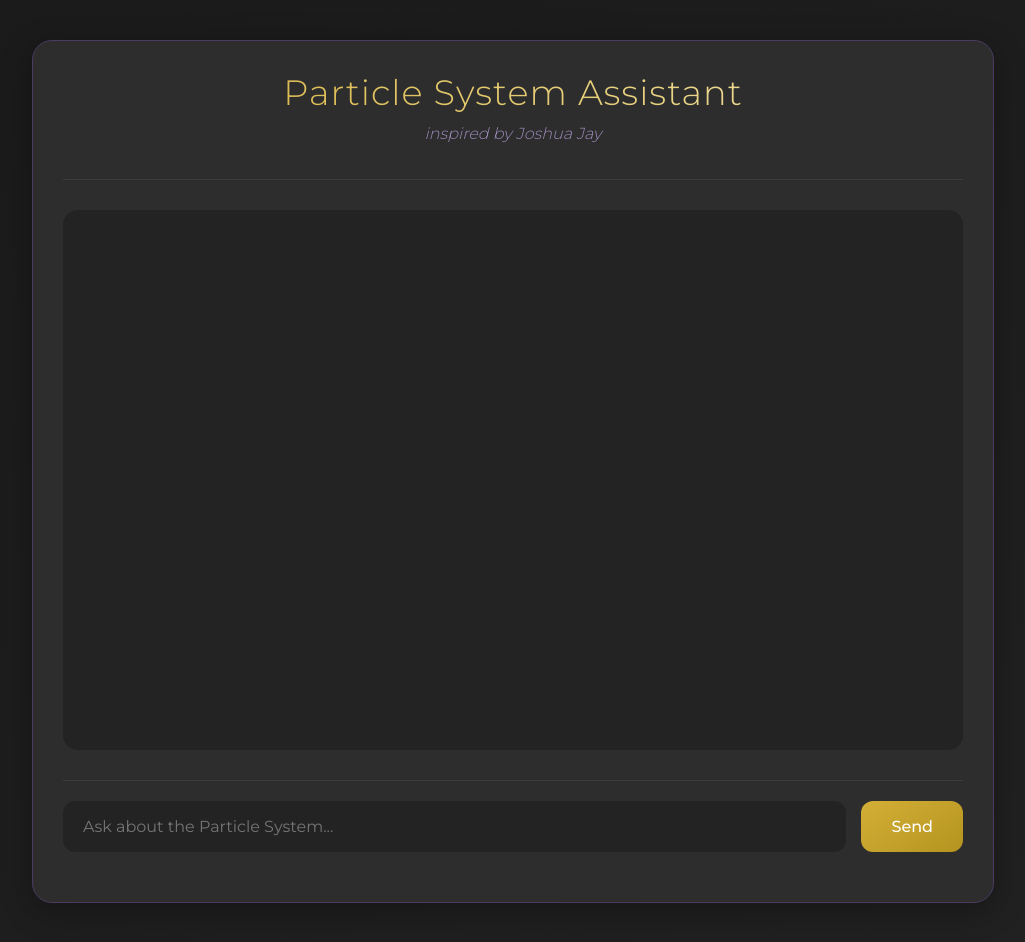
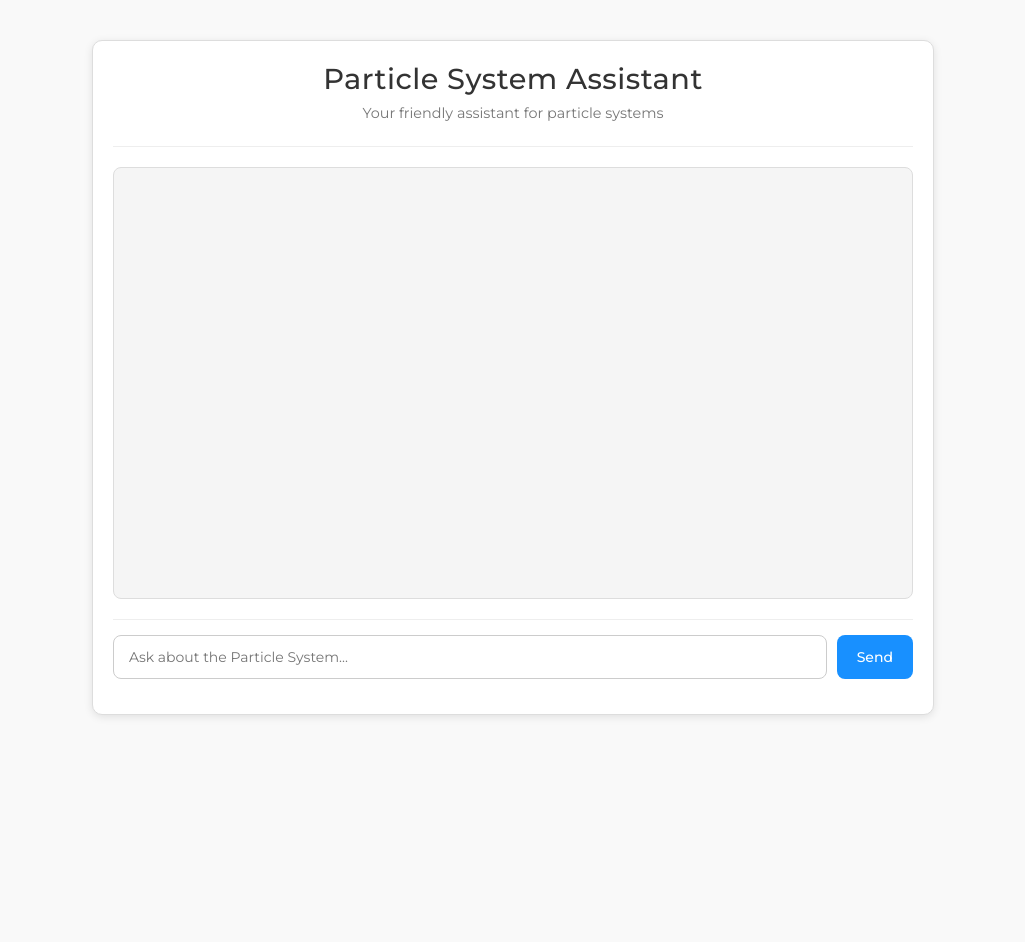
Before and after one commit to dtberg/ai-assistant-project, a plain HTML site: page index.html in a window 1280 px wide. Shown: the whole page, without its empty margins (127-1152 px from the left). After the commit the page ends 840 px from the top, so only its background shows below. Drawn offline with Linux system fonts and the light colour scheme.

Commit message:
Redesigned index.html

```diff
--- a/index.html
+++ b/index.html
@@ -8,148 +8,138 @@
             font-family: 'Montserrat', sans-serif;
             margin: 0;
             padding: 20px;
-            background: linear-gradient(145deg, #1a1a1a, #212121);
-            color: #e0e0e0;
+            background-color: #f9f9f9;
+            color: #333;
             min-height: 100vh;
         }
 
         .chat-container {
-            max-width: 900px;
+            max-width: 800px;
             margin: 20px auto;
-            background: #2d2d2d;
-            border: 1px solid #4a3b63;
-            border-radius: 20px;
-            box-shadow: 0 8px 32px rgba(0, 0, 0, 0.3);
-            padding: 30px;
-            position: relative;
-            overflow: hidden;
+            background: #ffffff;
+            border: 1px solid #ddd;
+            border-radius: 10px;
+            box-shadow: 0 2px 8px rgba(0, 0, 0, 0.1);
+            padding: 20px;
         }
 
         .header {
             text-align: center;
-            margin-bottom: 30px;
-            padding-bottom: 20px;
-            border-bottom: 1px solid #3d3d3d;
+            margin-bottom: 20px;
+            padding-bottom: 10px;
+            border-bottom: 1px solid #eee;
         }
 
         .header h1 {
-            font-size: 2.2em;
+            font-size: 1.8em;
             margin: 0;
-            letter-spacing: 1px;
-            font-weight: 300;
-            background: linear-gradient(45deg, #d4af37, #f4e5ac);
-            -webkit-background-clip: text;
-            background-clip: text;
-            color: transparent;
+            letter-spacing: 0.5px;
+            font-weight: 500;
+            color: #333;
         }
 
         .header p {
-            color: #9c89b8;
-            margin-top: 10px;
-            font-style: italic;
-            font-weight: 300;
+            color: #777;
+            margin-top: 8px;
+            font-size: 0.9em;
         }
 
         .chat-messages {
-            height: 500px;
+            height: 400px;
             overflow-y: auto;
-            padding: 20px;
-            border-radius: 15px;
-            background: #232323;
-            margin-bottom: 30px;
+            padding: 15px;
+            border-radius: 8px;
+            background: #f5f5f5;
+            margin-bottom: 20px;
+            border: 1px solid #ddd;
         }
 
         .message {
-            margin: 15px 0;
-            padding: 18px;
-            border-radius: 18px;
-            max-width: 85%;
+            margin: 10px 0;
+            padding: 12px 15px;
+            border-radius: 8px;
+            max-width: 80%;
             position: relative;
-            line-height: 1.5;
-            font-weight: 300;
+            line-height: 1.4;
+            font-size: 0.9em;
         }
 
         .user-message {
-            background: linear-gradient(145deg, #4a3b63, #5d4a7d);
-            border-left: 3px solid #d4af37;
-            color: #ffffff;
+            background-color: #d9f7be;
+            border: 1px solid #b7eb8f;
             margin-left: auto;
-            box-shadow: 0 2px 8px rgba(0, 0, 0, 0.2);
+            color: #333;
         }
 
         .assistant-message {
-            background: linear-gradient(145deg, #2a2a2a, #323232);
-            border-left: 3px solid #9c89b8;
-            color: #e0e0e0;
+            background-color: #e6f7ff;
+            border: 1px solid #91d5ff;
             margin-right: auto;
-            box-shadow: 0 2px 8px rgba(0, 0, 0, 0.2);
+            color: #333;
         }
 
         .input-area {
             display: flex;
-            gap: 15px;
-            padding: 20px 0;
-            border-top: 1px solid #3d3d3d;
+            gap: 10px;
+            padding: 15px 0;
+            border-top: 1px solid #eee;
         }
 
         #user-input {
             flex-grow: 1;
-            padding: 16px 20px;
-            border: none;
-            border-radius: 12px;
-            background: #232323;
+            padding: 12px 15px;
+            border: 1px solid #ccc;
+            border-radius: 8px;
             font-family: 'Montserrat', sans-serif;
-            font-size: 16px;
-            color: #ffffff;
-            transition: all 0.3s ease;
+            font-size: 14px;
+            color: #333;
+            background: #fff;
         }
 
         #user-input:focus {
             outline: none;
-            box-shadow: 0 0 0 2px #4a3b63;
-            background: #2a2a2a;
+            border-color: #1890ff;
+            box-shadow: 0 0 3px rgba(24, 144, 255, 0.3);
         }
 
         #send-button {
-            padding: 16px 30px;
-            background: linear-gradient(145deg, #d4af37, #b4941f);
-            color: #ffffff;
+            padding: 12px 20px;
+            background-color: #1890ff;
+            color: #fff;
             border: none;
-            border-radius: 12px;
+            border-radius: 8px;
             font-family: 'Montserrat', sans-serif;
-            font-size: 16px;
+            font-size: 14px;
             cursor: pointer;
-            transition: all 0.3s ease;
+            transition: background-color 0.3s ease;
             font-weight: 500;
         }
 
         #send-button:hover {
-            background: linear-gradient(145deg, #e5c04c, #d4af37);
-            transform: translateY(-1px);
+            background-color: #40a9ff;
         }
 
         #send-button:disabled {
-            background-color: #3d3d3d;
+            background-color: #d9d9d9;
             cursor: not-allowed;
-            transform: none;
         }
 
         .chat-messages::-webkit-scrollbar {
-            width: 8px;
+            width: 6px;
         }
 
         .chat-messages::-webkit-scrollbar-track {
-            background: #232323;
-            border-radius: 4px;
+            background: #f1f1f1;
+            border-radius: 3px;
         }
 
         .chat-messages::-webkit-scrollbar-thumb {
-            background: #4a3b63;
-            border-radius: 4px;
+            background: #ccc;
+            border-radius: 3px;
         }
 
         .chat-messages::-webkit-scrollbar-thumb:hover {
-            background: #5d4a7d;
+            background: #aaa;
         }
     </style>
 </head>
@@ -157,7 +147,7 @@
     <div class="chat-container">
         <div class="header">
             <h1>Particle System Assistant</h1>
-            <p>inspired by Joshua Jay</p>
+            <p>Your friendly assistant for particle systems</p>
         </div>
         <div class="chat-messages" id="chat-messages"></div>
         <div class="input-area">
@@ -165,14 +155,12 @@
             <button id="send-button">Send</button>
         </div>
     </div>
-
     <script>
         const chatMessages = document.getElementById('chat-messages');
         const userInput = document.getElementById('user-input');
         const sendButton = document.getElementById('send-button');
         const userId = 'user-' + Math.random().toString(36).substr(2, 9);
 
-        // Determine the API URL based on the environment
         const API_URL = window.location.hostname === 'localhost'
             ? 'http://localhost:3000/api/chat'
             : '/api/chat';
@@ -189,35 +177,26 @@
             const message = userInput.value.trim();
             if (!message) return;
 
-            console.log('Attempting to send message:', message);
             addMessage(message, true);
             userInput.value = '';
             sendButton.disabled = true;
 
             try {
-                console.log('Sending fetch request to:', API_URL);
                 const response = await fetch(API_URL, {
                     method: 'POST',
                     headers: {
                         'Content-Type': 'application/json',
                     },
-                    body: JSON.stringify({
-                        message: message,
-                        userId: userId
-                    })
+                    body: JSON.stringify({ message, userId })
                 });
-                console.log('Received response:', response);
 
                 const data = await response.json();
-                console.log('Response data:', data);
                 addMessage(data.response, false);
             } catch (error) {
-                console.error('Detailed error:', error);
-                console.error('Error stack:', error.stack);
-                addMessage('Sorry, there was an error processing your request.', false);
+                addMessage('An error occurred while processing your request.', false);
+            } finally {
+                sendButton.disabled = false;
             }
-
-            sendButton.disabled = false;
         }
 
         sendButton.addEventListener('click', sendMessage);
```
